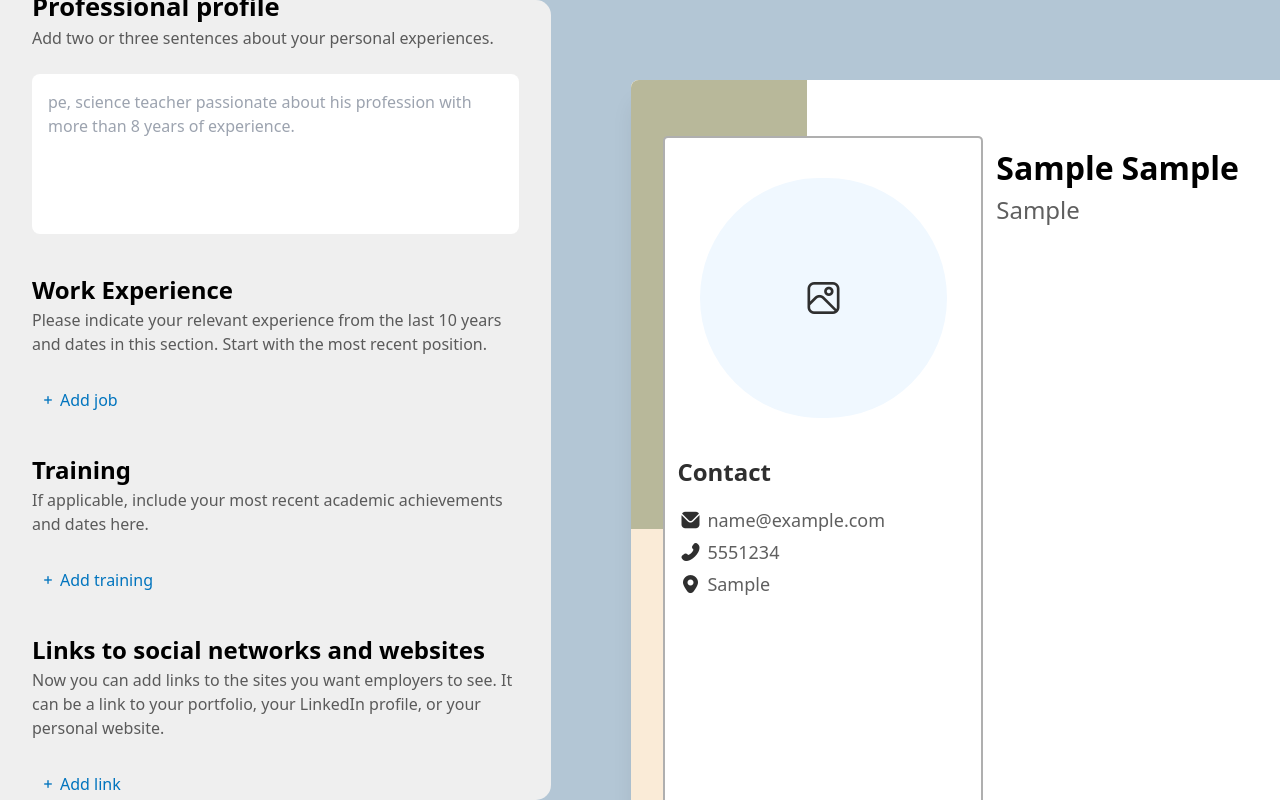
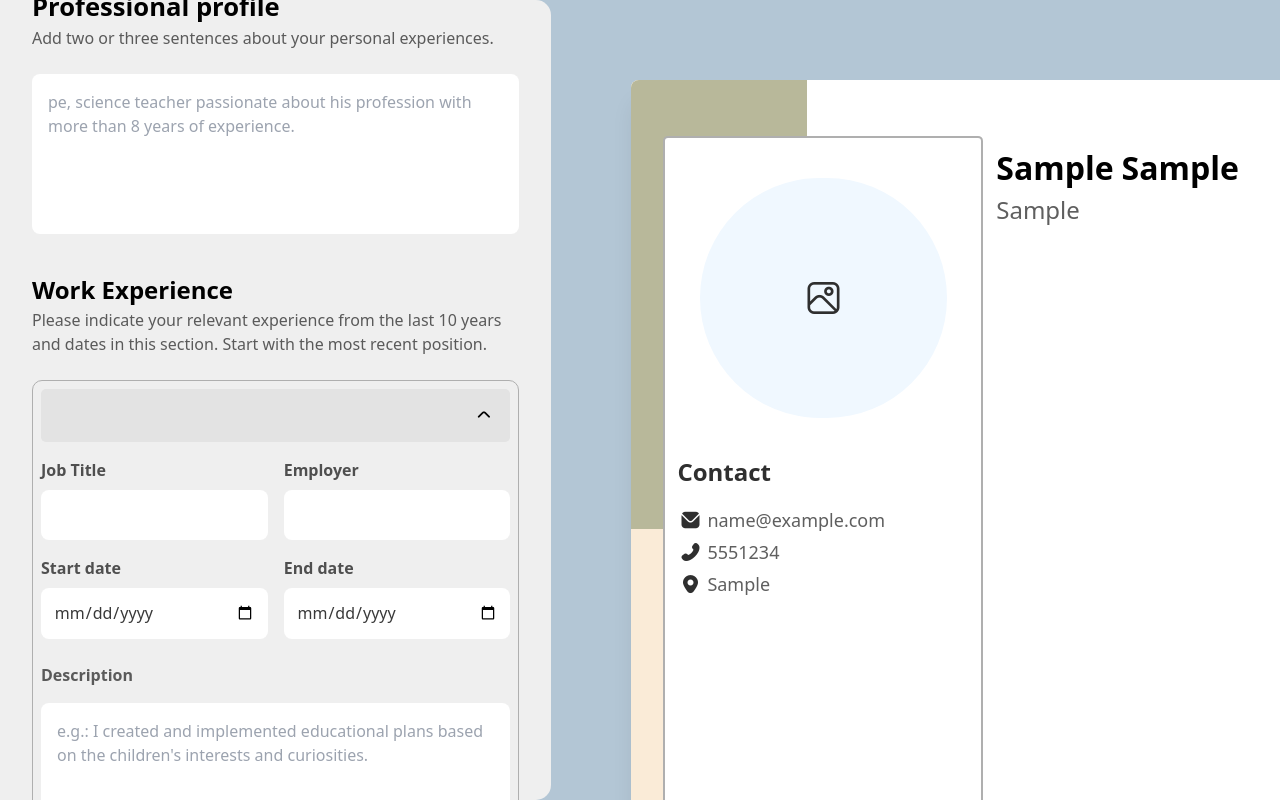
Before and after one commit to Charlesss-0/CV-App, a React (Vite) app: page / in a window 1280 px wide. Both pictures are taken after typing "Sample", "Sample", "Sample", "name@example.com", "5551234", "Sample" into the empty fields and a click on the button "Add job". Built offline with nearby package versions, Linux system fonts and the light colour scheme.

Commit message:
Fix work experience section (not adding forms to add a experience)

```diff
--- a/src/App.jsx
+++ b/src/App.jsx
@@ -24,11 +24,12 @@ export default function App() {
       ? `${city} ${country}`
       : ''
 
-  // State variables for job history and user input in each job form
-  // const [forms, setForm] = useState([])
-
   const handleEvent = (setEvent, e) => {
     setEvent(e.target.value)
+  }
+
+  const handlePrev = (setEvent, arr, e) => {
+    setEvent([...arr, e.target.value])
   }
 
   return (
@@ -42,6 +43,8 @@ export default function App() {
         city={(e) => handleEvent(setCity, e)}
         country={(e) => handleEvent(setCountry, e)}
         profileDesc={(e) => handleEvent(setProfileDesc, e)}
+        prevJobTitle={(e) => handlePrev(setPrevJobPosition, prevJobPosition, e)}
+        prevEmployer={(e) => handlePrev(setPrevJobName, prevJobName, e)}
       />
 
       <ResumeTemplate
--- a/src/components/userData/contact.jsx
+++ b/src/components/userData/contact.jsx
@@ -38,43 +38,43 @@ export function ContactInfo({
         <div>
           <label>
             Job Title <br />
-            <input type="text" maxLength={30} onChange={(e) => jobTitle(e)} />
+            <input type="text" maxLength={30} onChange={jobTitle} />
           </label>
         </div>
 
         <div>
           <label>
             First Name <br />
-            <input type="text" maxLength={20} onChange={(e) => firstName(e)} />
+            <input type="text" maxLength={20} onChange={firstName} />
           </label>
 
           <label>
             Last Name <br />
-            <input type="text" maxLength={20} onChange={(e) => lastName(e)} />
+            <input type="text" maxLength={20} onChange={lastName} />
           </label>
         </div>
 
         <div>
           <label>
             E-mail <br />
-            <input type="email" maxLength={30} onChange={(e) => email(e)} />
+            <input type="email" maxLength={30} onChange={email} />
           </label>
 
           <label>
             Phone <br />
-            <input type="tel" maxLength={15} onChange={(e) => phone(e)} />
+            <input type="tel" maxLength={15} onChange={phone} />
           </label>
         </div>
 
         <div>
           <label>
             City <br />
-            <input type="text" onChange={(e) => city(e)} />
+            <input type="text" onChange={city} />
           </label>
 
           <label>
             Country <br />
-            <input type="text" onChange={(e) => country(e)} />
+            <input type="text" onChange={country} />
           </label>
         </div>
       </fieldset>
@@ -92,7 +92,7 @@ export function ContactInfo({
           className="w-full resize-none rounded-lg h-[10em] p-[1rem] text-[#393939] font-normal"
           maxLength={200}
           placeholder="pe, science teacher passionate about his profession with more than 8 years of experience."
-          onChange={(e) => profileDesc(e)}
+          onChange={profileDesc}
         />
       </fieldset>
     </form>
--- /dev/null
+++ b/src/components/userData/experience.jsx
@@ -0,0 +1,115 @@
+/* eslint-disable react/prop-types */
+import { useState } from 'react'
+
+// AddNewForm component allows the user to add new experiences.
+export function AddNewForm({ prevJobTitle, prevEmployer }) {
+  const [isToggled, setIsToggled] = useState(false)
+  const [title, setTitle] = useState('')
+  const [place, setPlace] = useState('')
+
+  // Handle toggling the form visibility when the title is clicked.
+  const handleToggle = () => {
+    setIsToggled(!isToggled)
+  }
+
+  const handleEvent = (setEvent, e) => {
+    setEvent(e.target.value)
+  }
+
+  return (
+    <div className="border-solid border border-[#afafaf] rounded-[10px] p-[0.5rem] mb-[1rem]">
+      <h1
+        onClick={handleToggle}
+        className="
+              bg-[#cacaca55]
+              p-[1rem]
+              rounded-[5px]
+              flex
+              justify-between
+              items-center
+              cursor-pointer
+              "
+      >
+        {title !== '' && place !== ''
+          ? `${title} at ${place}`
+          : title !== '' || place !== ''
+          ? `${title} ${place}`
+          : ''}
+        <i
+          className={`fi ${
+            isToggled ? 'fi-rr-angle-small-down' : 'fi-rr-angle-small-up'
+          } flex justify-end text-[1.3rem] grow`}
+        ></i>
+      </h1>
+
+      <form className={`${isToggled ? 'hidden' : 'block mt-[1rem]'}`}>
+        <fieldset
+          className={`
+                    flex
+                    flex-col
+                    gap-[1rem]
+                    text-[#4f4f4f]
+                    font-semibold
+                    [&>div]:flex
+                    [&>div]:gap-[1rem]
+                    [&>div>label]:w-full
+                    [&>div>label>input]:w-full
+                    [&>div>label]:flex
+                    [&>div>label]:flex-col
+                    [&>div>label]:gap-[0.5rem]
+                    [&>div>label>input]:p-[0.8rem]
+                    [&>div>label>input]:rounded-lg
+                    [&>div>label>input]:text-[#393939]
+                    [&>div>label>input]:font-normal
+                    `}
+        >
+          <div>
+            <label>
+              Job Title <br />
+              <input
+                type="text"
+                maxLength={45}
+                onChange={(e) => {
+                  handleEvent(setTitle, e)
+                  prevJobTitle(e)
+                }}
+              />
+            </label>
+
+            <label>
+              Employer <br />
+              <input
+                type="text"
+                maxLength={30}
+                onChange={(e) => {
+                  handleEvent(setPlace, e)
+                  prevEmployer(e)
+                }}
+              />
+            </label>
+          </div>
+
+          <div>
+            <label>
+              Start date <br />
+              <input type="date" />
+            </label>
+
+            <label>
+              End date <br />
+              <input type="date" />
+            </label>
+          </div>
+
+          <p className="text-[#5a5a5a] mt-[0.5rem]">Description</p>
+
+          <textarea
+            className="w-full resize-none rounded-lg h-[10em] p-[1rem] text-[#393939] font-normal"
+            maxLength={200}
+            placeholder="e.g.: I created and implemented educational plans based on the children's interests and curiosities."
+          />
+        </fieldset>
+      </form>
+    </div>
+  )
+}
--- a/src/components/userData/section.jsx
+++ b/src/components/userData/section.jsx
@@ -1,6 +1,6 @@
 /* eslint-disable react/prop-types */
 
-export function AddSection({ title, description, btnText }) {
+export function AddSection({ title, description, btnText, event, list }) {
   return (
     <>
       {title ? (
@@ -15,10 +15,11 @@ export function AddSection({ title, description, btnText }) {
         ''
       )}
 
-      {/*
-{forms.map((form, index) => (
-  <div key={index}>{form}</div>
-))} */}
+      {Array.isArray(list) ? (
+        list.map((item, index) => <div key={index}>{item}</div>)
+      ) : (
+        <div>Invalid or undefined list</div>
+      )}
 
       {btnText ? (
         <button
@@ -33,6 +34,7 @@ export function AddSection({ title, description, btnText }) {
           rounded-lg
           transition-all ease-in-out delay-100
       "
+          onClick={event}
         >
           <i className="fi fi-rr-plus-small flex"></i>
           {btnText}
@@ -43,102 +45,3 @@ export function AddSection({ title, description, btnText }) {
     </>
   )
 }
-
-// // AddNewForm component allows the user to add new experiences.
-// export function AddNewForm({ titleOnChange, placeOnChange }) {
-//   const [isToggled, setIsToggled] = useState(false)
-//   const [title, setTitle] = useState('')
-//   const [place, setPlace] = useState('')
-
-//   // Handle toggling the form visibility when the title is clicked.
-//   const handleToggle = () => {
-//     setIsToggled(!isToggled)
-//   }
-
-//   const handleEvent = (setEvent, e) => {
-//     setEvent(e.target.value)
-//   }
-
-//   return (
-//     <div className="border-solid border border-[#afafaf] rounded-[10px] p-[0.5rem] mb-[1rem]">
-//       <h1
-//         onClick={handleToggle}
-//         className="
-//             bg-[#cacaca55]
-//             p-[1rem]
-//             rounded-[5px]
-//             flex
-//             justify-between
-//             items-center
-//             cursor-pointer
-//             "
-//       >
-//         {title !== '' && place !== ''
-//           ? `${title} at ${place}`
-//           : title !== '' || place !== ''
-//           ? `${title} ${place}`
-//           : ''}
-//         <i
-//           className={`fi ${
-//             isToggled ? 'fi-rr-angle-small-down' : 'fi-rr-angle-small-up'
-//           } flex justify-end text-[1.3rem] grow`}
-//         ></i>
-//       </h1>
-
-//       <form className={`${isToggled ? 'hidden' : 'block mt-[1rem]'}`}>
-//         <fieldset
-//           className={`
-//                   flex
-//                   flex-col
-//                   gap-[1rem]
-//                   text-[#4f4f4f]
-//                   font-semibold
-//                   [&>div]:flex
-//                   [&>div]:gap-[1rem]
-//                   [&>div>label]:w-full
-//                   [&>div>label>input]:w-full
-//                   [&>div>label]:flex
-//                   [&>div>label]:flex-col
-//                   [&>div>label]:gap-[0.5rem]
-//                   [&>div>label>input]:p-[0.8rem]
-//                   [&>div>label>input]:rounded-lg
-//                   [&>div>label>input]:text-[#393939]
-//                   [&>div>label>input]:font-normal
-//                   `}
-//         >
-//           <div>
-//             <label>
-//               Job Title <br />
-//               <input type="text" maxLength={45} />
-//             </label>
-
-//             <label>
-//               Employer <br />
-//               <input type="text" maxLength={30} />
-//             </label>
-//           </div>
-
-//           <div>
-//             <label>
-//               Start date <br />
-//               <input type="date" />
-//             </label>
-
-//             <label>
-//               End date <br />
-//               <input type="date" />
-//             </label>
-//           </div>
-
-//           <p className="text-[#5a5a5a] mt-[0.5rem]">Description</p>
-
-//           <textarea
-//             className="w-full resize-none rounded-lg h-[10em] p-[1rem] text-[#393939] font-normal"
-//             maxLength={200}
-//             placeholder="e.g.: I created and implemented educational plans based on the children's interests and curiosities."
-//           />
-//         </fieldset>
-//       </form>
-//     </div>
-//   )
-// }
--- a/src/components/userData/sideForm.jsx
+++ b/src/components/userData/sideForm.jsx
@@ -3,6 +3,8 @@ import { ContactInfo } from './contact'
 import { AddSection } from './section'
 import { SkillsList } from './skills'
 import { AddCustomSection } from './custom'
+import { AddNewForm } from './experience'
+import { useState } from 'react'
 
 export function Form({
   jobTitle,
@@ -12,8 +14,16 @@ export function Form({
   phone,
   city,
   country,
-  profileDesc
+  profileDesc,
+  prevJobTitle,
+  prevEmployer
 }) {
+  const [experiences, setExperiences] = useState([])
+
+  const handleEvent = (setEvent, arr, newArr) => {
+    setEvent([...arr, newArr])
+  }
+
   return (
     <div
       className="
@@ -47,6 +57,18 @@ export function Form({
           Start with the most recent position.
         `}
         btnText={'Add job'}
+        event={() =>
+          handleEvent(
+            setExperiences,
+            experiences,
+            <AddNewForm
+              key={experiences.length}
+              prevJobTitle={prevJobTitle}
+              prevEmployer={prevEmployer}
+            />
+          )
+        }
+        list={experiences}
       />
 
       <AddSection
```
